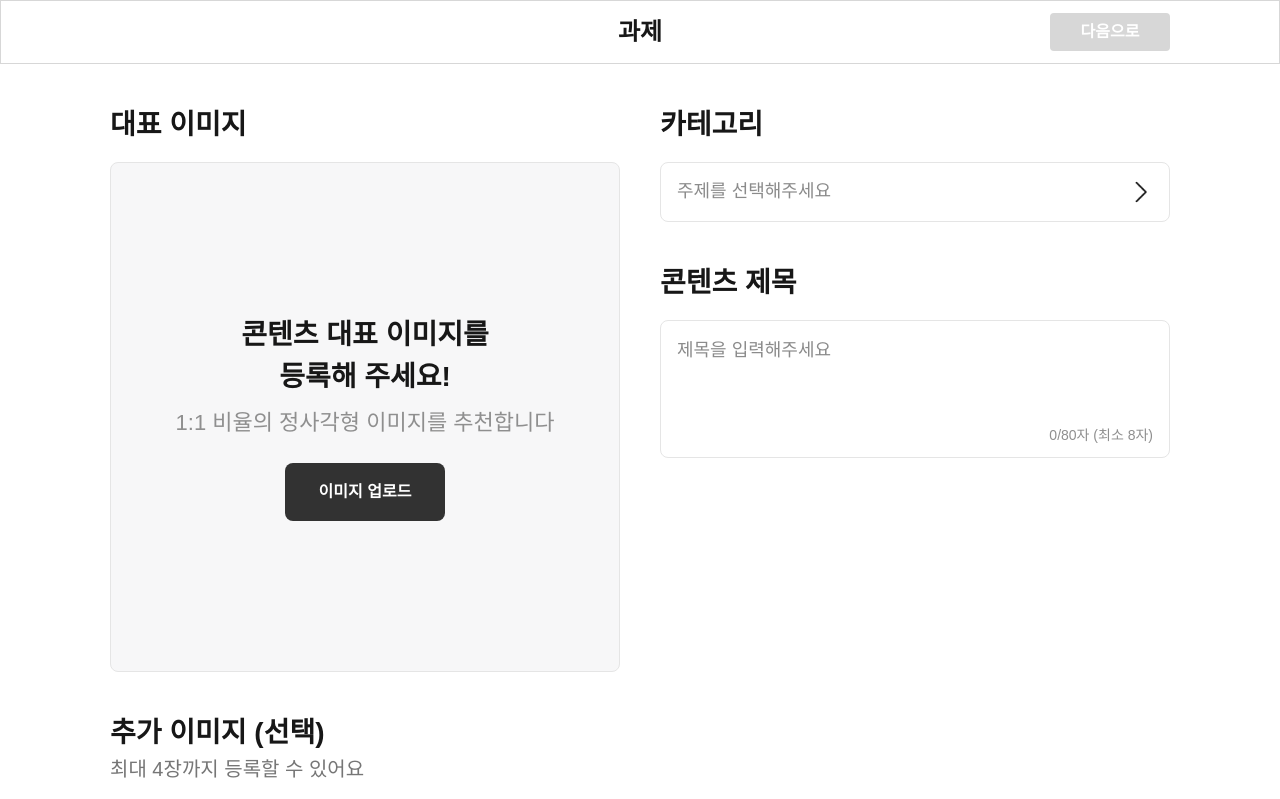
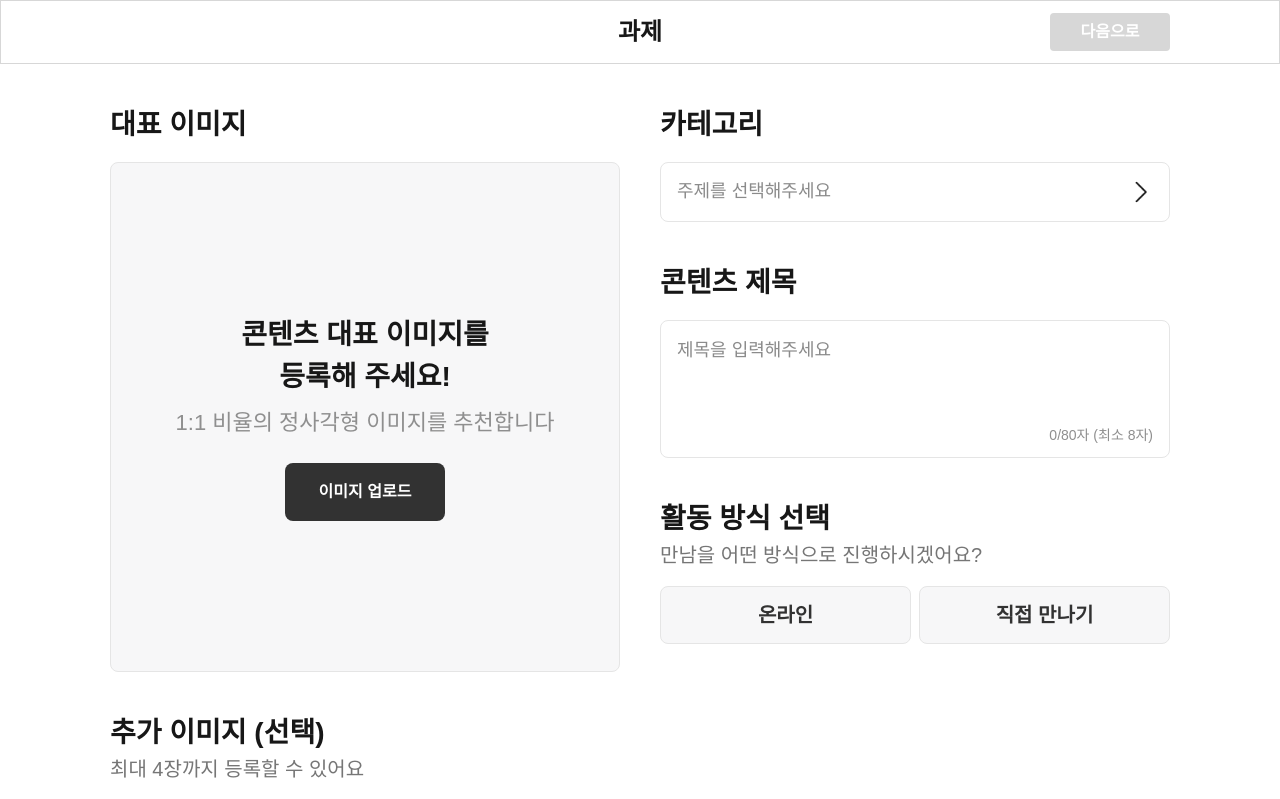
Before and after one commit to venise5224/MissionDriven_ProjectTest, a Next.js app: page / in a window 1280 px wide. Shown: the top 799 px of the page. Built offline with nearby package versions, Linux system fonts and the light colour scheme.

Commit message:
feat:활동방식선택 컴포넌트 UI 구현

```diff
--- a/src/app/page.tsx
+++ b/src/app/page.tsx
@@ -2,6 +2,7 @@ import CategorySelector from "@/components/CategorySelector";
 import ContentTitleInput from "@/components/ContentTitleInput";
 import MainImageUploader from "@/components/MainImageUploader";
 import SubImageUploader from "@/components/SubImageUploader";
+import ActivityTypeSelector from "@/components/ActivityTypeSelector";
 
 export default function Home() {
   return (
@@ -21,6 +22,9 @@ export default function Home() {
         <div className="mt-10">
           <ContentTitleInput />
         </div>
+        <div className="mt-10">
+          <ActivityTypeSelector />
+        </div>
       </section>
     </main>
   );
--- /dev/null
+++ b/src/components/ActivityTypeSelector.tsx
@@ -0,0 +1,19 @@
+const ActivityTypeSelector = () => {
+  return (
+    <div className="w-[328px] md:w-[510px] mx-auto md:mx-0">
+      <h2 className="font-bold text-[22px] md:text-[28px]">활동 방식 선택</h2>
+      <em className="mt-2 text-[18px] md:text-[20px] text-[#767676]">
+        만남을 어떤 방식으로 진행하시겠어요?
+      </em>
+      <div className="mt-3 md:mt-4 flex gap-2">
+        <button className={buttonStyles}>온라인</button>
+        <button className={buttonStyles}>직접 만나기</button>
+      </div>
+    </div>
+  );
+};
+
+export default ActivityTypeSelector;
+
+const buttonStyles =
+  "w-40 h-[47px] md:w-[251px] md:h-[58px] bg-[#F7F7F8] border border-[#E5E5E5] font-semibold text-[18px] md:text-[20px] text-[#323232] rounded-md md:rounded-lg";
```
